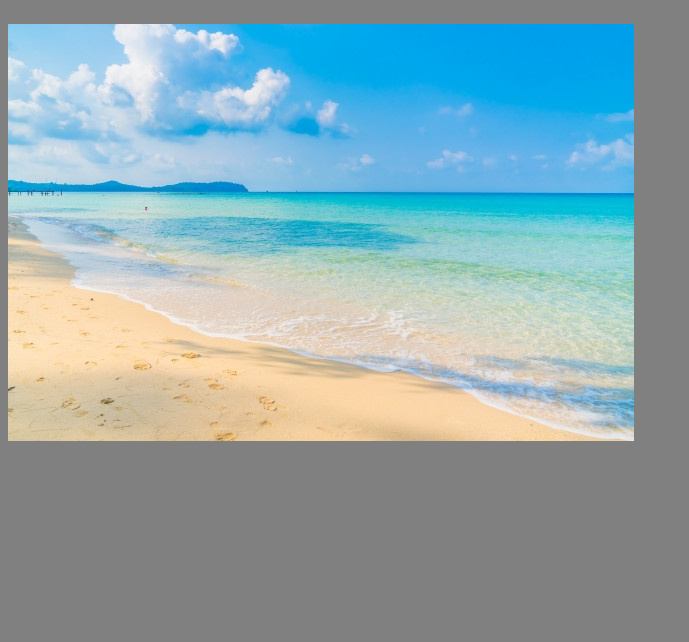
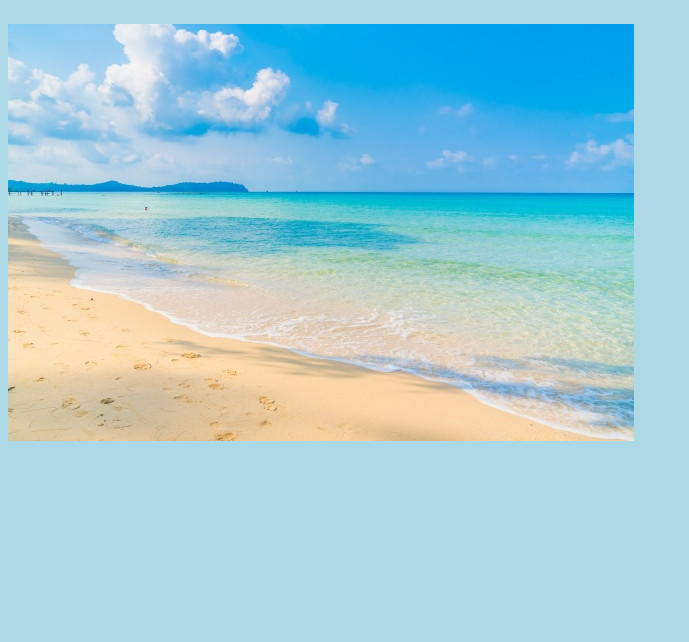
Before and after one commit to Arun878/Hybrid_Cloud_T1, a plain HTML site: page index.html in a window 1280 px wide. Shown: the part 158-800 px from the top of the page, without its empty margins (0-689 px from the left). Drawn offline with Linux system fonts and the light colour scheme.

Commit message:
BG Color Change

```diff
--- a/index.html
+++ b/index.html
@@ -1,5 +1,5 @@
 <html>
-    <body bgcolor="grey">
+    <body bgcolor="lightblue">
         <h1>Welcome to My Site.</h1>
 	<br>
 	<h1>Image is Hosted by AWS Cloudfront...</h1>
```
